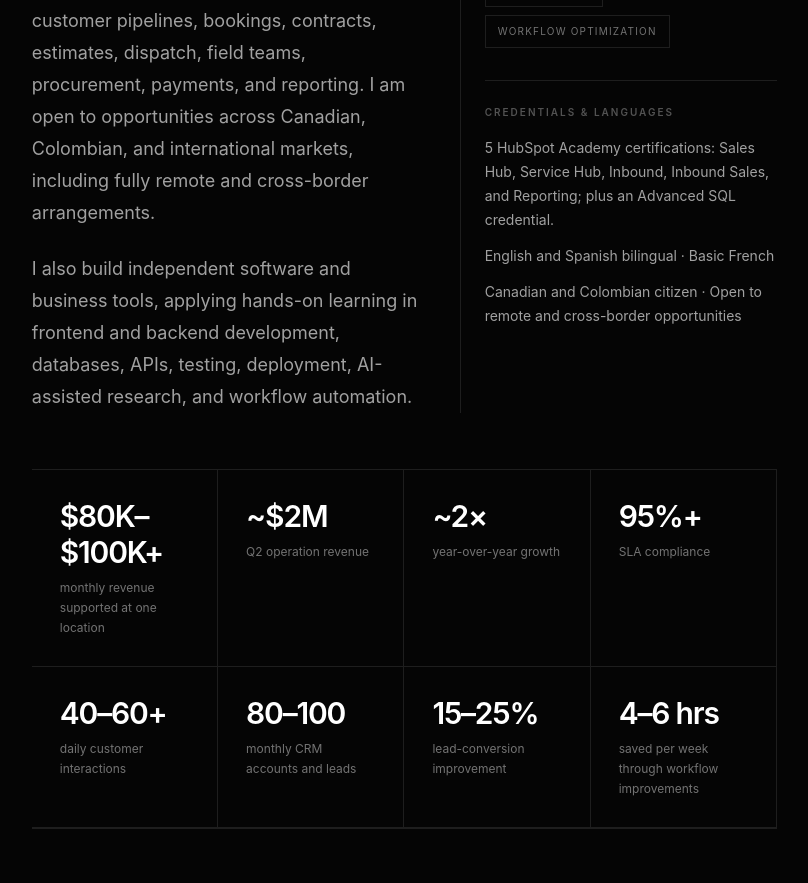
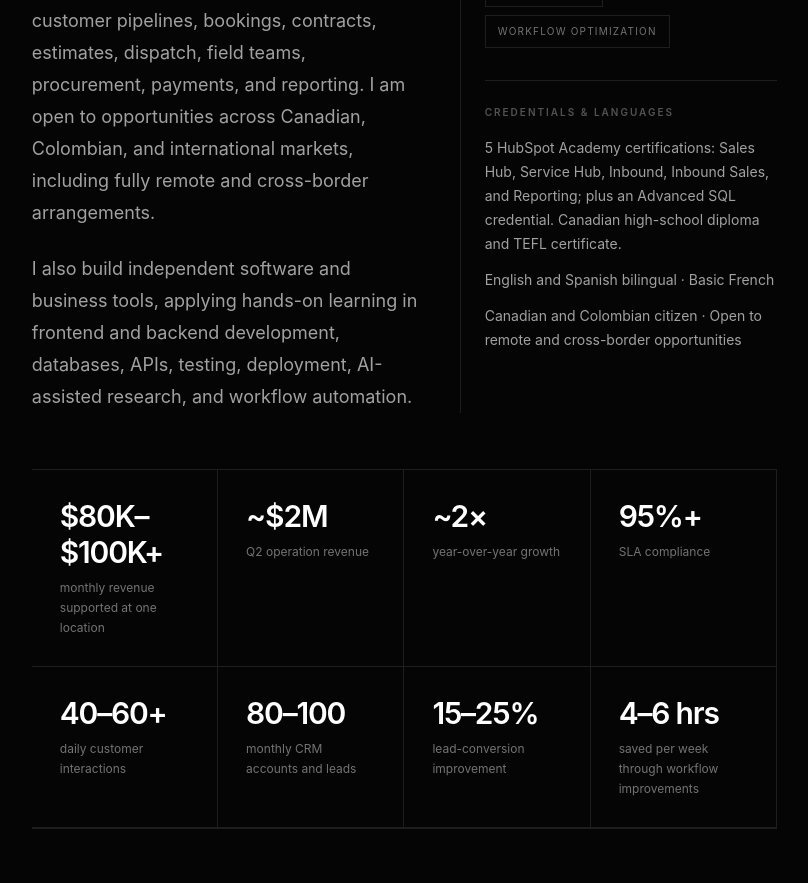
Before and after one commit to matteojose3112-bit/aster, a React (Vite) app in the folder portfolio/: page / in a window 1280 px wide. Shown: the part 2080-2963 px from the top of the page, without its empty margins (463-1271 px from the left). Built offline with nearby package versions, Linux system fonts and the light colour scheme.

Commit message:
Add education credentials to About section

```diff
--- a/portfolio/src/components/layout/sections/About.tsx
+++ b/portfolio/src/components/layout/sections/About.tsx
@@ -52,7 +52,7 @@ function About() {
                   </div>
                   <div className="mt-8 border-t border-white/10 pt-6">
                     <p className="text-[10px] font-semibold uppercase tracking-[0.2em] text-neutral-600">Credentials & languages</p>
-                    <p className="mt-4 text-sm leading-6 text-neutral-400">5 HubSpot Academy certifications: Sales Hub, Service Hub, Inbound, Inbound Sales, and Reporting; plus an Advanced SQL credential.</p>
+                    <p className="mt-4 text-sm leading-6 text-neutral-400">5 HubSpot Academy certifications: Sales Hub, Service Hub, Inbound, Inbound Sales, and Reporting; plus an Advanced SQL credential. Canadian high-school diploma and TEFL certificate.</p>
                     <p className="mt-3 text-sm leading-6 text-neutral-400">English and Spanish bilingual · Basic French</p>
                     <p className="mt-3 text-sm leading-6 text-neutral-400">Canadian and Colombian citizen · Open to remote and cross-border opportunities</p>
                   </div>
```
